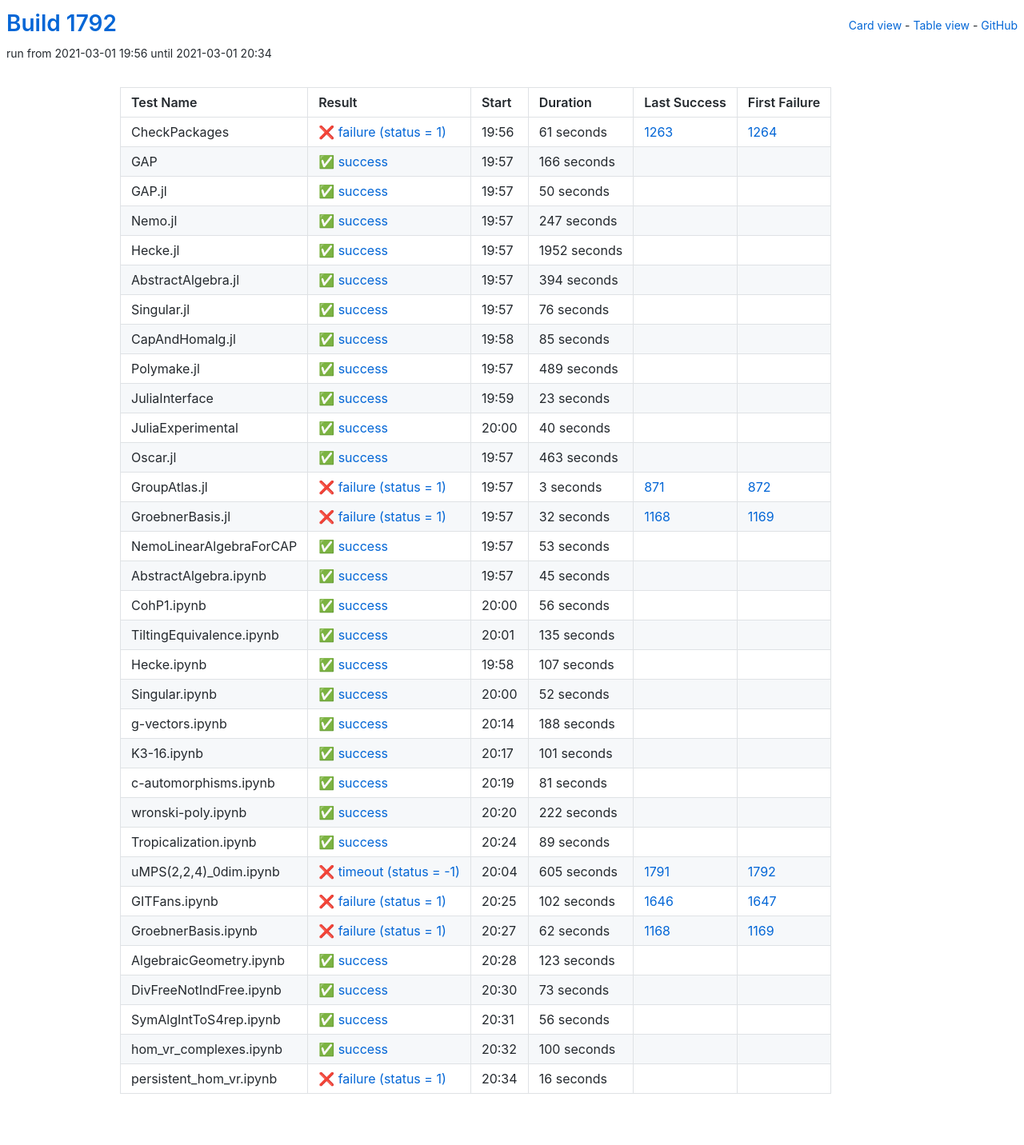
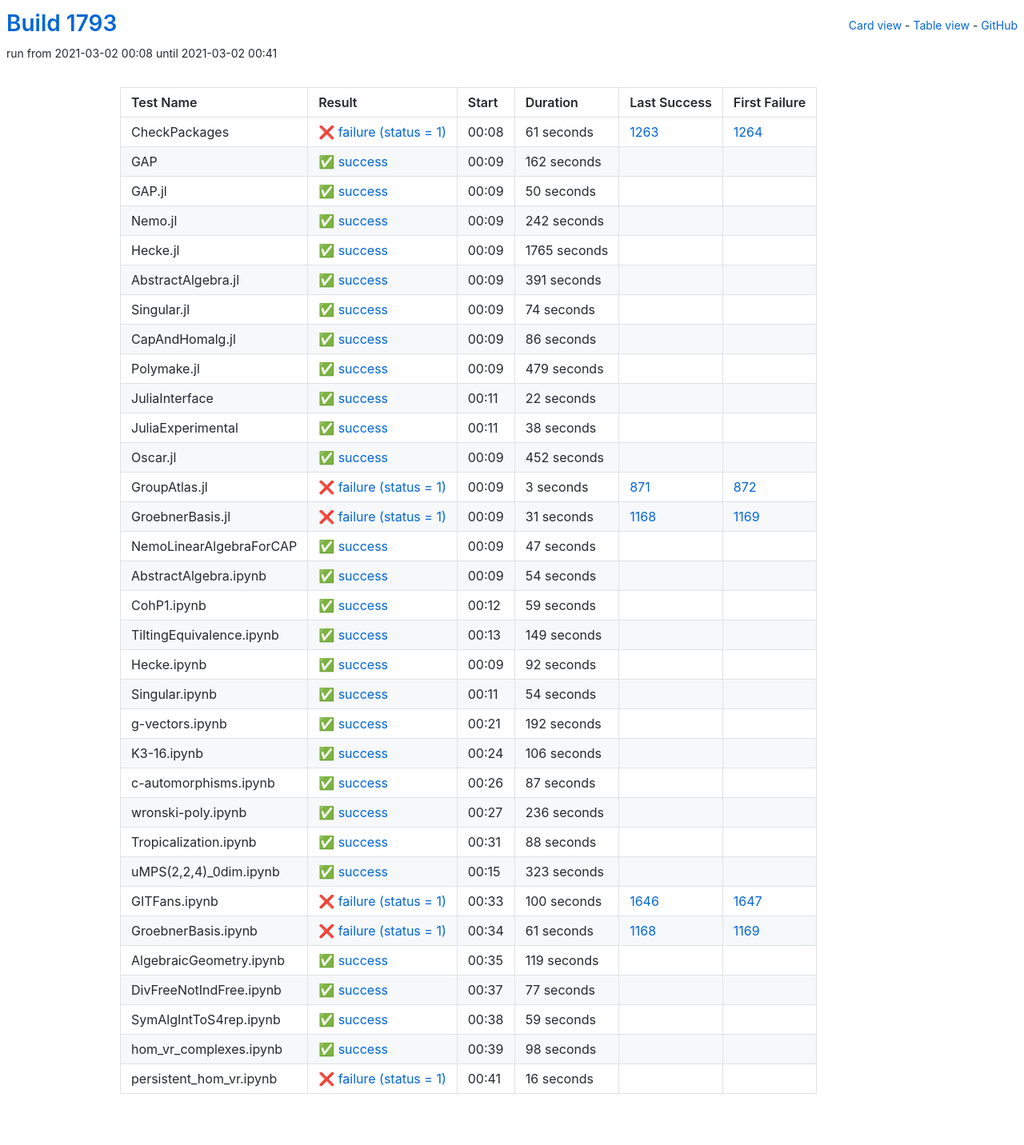
Before and after one commit to oscar-system/oscar-ci-status-stable, a Jekyll site: the page built from table.html, in a window 1280 px wide. Shown: the whole page at 80% size. Built offline with Jekyll 4.4.1, drawn with Linux system fonts in a browser that asks for light colours.

Commit message:
Build #1793

```diff
--- a/_data/ci.yml
+++ b/_data/ci.yml
@@ -1,6 +1,6 @@
 ---
-build: 1792
-build_url: https://oscarci.mathematik.uni-kl.de/job/oscar-stable/1792/
+build: 1793
+build_url: https://oscarci.mathematik.uni-kl.de/job/oscar-stable/1793/
 job: oscar-stable
 organization: oscar-system
 repo: oscar-ci-status-stable
@@ -8,8 +8,8 @@ repourl: https://github.com/oscar-system/oscar-ci-status-stable
 tests:
 - name: CheckPackages
   id: checkpackages
-  log: https://oscarci.mathematik.uni-kl.de/job/oscar-stable/1792/artifact/logs/build-1792/CheckPackages.log
-  start: 2021-03-01 19:56
+  log: https://oscarci.mathematik.uni-kl.de/job/oscar-stable/1793/artifact/logs/build-1793/CheckPackages.log
+  start: 2021-03-02 00:08
   success: false
   exitcode: 1
   status: failure
@@ -20,20 +20,20 @@ tests:
   first_failure_url: https://oscarci.mathematik.uni-kl.de/job/oscar-stable/1264/
 - name: GAP
   id: gap
-  log: https://oscarci.mathematik.uni-kl.de/job/oscar-stable/1792/artifact/logs/build-1792/GAP.log
-  start: 2021-03-01 19:57
+  log: https://oscarci.mathematik.uni-kl.de/job/oscar-stable/1793/artifact/logs/build-1793/GAP.log
+  start: 2021-03-02 00:09
   success: true
   exitcode: 0
   status: success
-  duration: 166
+  duration: 162
   last_success: false
   last_success_url:
   first_failure: false
   first_failure_url:
 - name: GAP.jl
   id: gap-jl
-  log: https://oscarci.mathematik.uni-kl.de/job/oscar-stable/1792/artifact/logs/build-1792/GAP.jl.log
-  start: 2021-03-01 19:57
+  log: https://oscarci.mathematik.uni-kl.de/job/oscar-stable/1793/artifact/logs/build-1793/GAP.jl.log
+  start: 2021-03-02 00:09
   success: true
   exitcode: 0
   status: success
@@ -44,116 +44,116 @@ tests:
   first_failure_url:
 - name: Nemo.jl
   id: nemo-jl
-  log: https://oscarci.mathematik.uni-kl.de/job/oscar-stable/1792/artifact/logs/build-1792/Nemo.jl.log
-  start: 2021-03-01 19:57
+  log: https://oscarci.mathematik.uni-kl.de/job/oscar-stable/1793/artifact/logs/build-1793/Nemo.jl.log
+  start: 2021-03-02 00:09
   success: true
   exitcode: 0
   status: success
-  duration: 247
+  duration: 242
   last_success: false
   last_success_url:
   first_failure: false
   first_failure_url:
 - name: Hecke.jl
   id: hecke-jl
-  log: https://oscarci.mathematik.uni-kl.de/job/oscar-stable/1792/artifact/logs/build-1792/Hecke.jl.log
-  start: 2021-03-01 19:57
+  log: https://oscarci.mathematik.uni-kl.de/job/oscar-stable/1793/artifact/logs/build-1793/Hecke.jl.log
+  start: 2021-03-02 00:09
   success: true
   exitcode: 0
   status: success
-  duration: 1952
+  duration: 1765
   last_success: false
   last_success_url:
   first_failure: false
   first_failure_url:
 - name: AbstractAlgebra.jl
   id: abstractalgebra-jl
-  log: https://oscarci.mathematik.uni-kl.de/job/oscar-stable/1792/artifact/logs/build-1792/AbstractAlgebra.jl.log
-  start: 2021-03-01 19:57
+  log: https://oscarci.mathematik.uni-kl.de/job/oscar-stable/1793/artifact/logs/build-1793/AbstractAlgebra.jl.log
+  start: 2021-03-02 00:09
   success: true
   exitcode: 0
   status: success
-  duration: 394
+  duration: 391
   last_success: false
   last_success_url:
   first_failure: false
   first_failure_url:
 - name: Singular.jl
   id: singular-jl
-  log: https://oscarci.mathematik.uni-kl.de/job/oscar-stable/1792/artifact/logs/build-1792/Singular.jl.log
-  start: 2021-03-01 19:57
+  log: https://oscarci.mathematik.uni-kl.de/job/oscar-stable/1793/artifact/logs/build-1793/Singular.jl.log
+  start: 2021-03-02 00:09
   success: true
   exitcode: 0
   status: success
-  duration: 76
+  duration: 74
   last_success: false
   last_success_url:
   first_failure: false
   first_failure_url:
 - name: CapAndHomalg.jl
   id: capandhomalg-jl
-  log: https://oscarci.mathematik.uni-kl.de/job/oscar-stable/1792/artifact/logs/build-1792/CapAndHomalg.jl.log
-  start: 2021-03-01 19:58
+  log: https://oscarci.mathematik.uni-kl.de/job/oscar-stable/1793/artifact/logs/build-1793/CapAndHomalg.jl.log
+  start: 2021-03-02 00:09
   success: true
   exitcode: 0
   status: success
-  duration: 85
+  duration: 86
   last_success: false
   last_success_url:
   first_failure: false
   first_failure_url:
 - name: Polymake.jl
   id: polymake-jl
-  log: https://oscarci.mathematik.uni-kl.de/job/oscar-stable/1792/artifact/logs/build-1792/Polymake.jl.log
-  start: 2021-03-01 19:57
+  log: https://oscarci.mathematik.uni-kl.de/job/oscar-stable/1793/artifact/logs/build-1793/Polymake.jl.log
+  start: 2021-03-02 00:09
   success: true
   exitcode: 0
   status: success
-  duration: 489
+  duration: 479
   last_success: false
   last_success_url:
   first_failure: false
   first_failure_url:
 - name: JuliaInterface
   id: juliainterface
-  log: https://oscarci.mathematik.uni-kl.de/job/oscar-stable/1792/artifact/logs/build-1792/JuliaInterface.log
-  start: 2021-03-01 19:59
+  log: https://oscarci.mathematik.uni-kl.de/job/oscar-stable/1793/artifact/logs/build-1793/JuliaInterface.log
+  start: 2021-03-02 00:11
   success: true
   exitcode: 0
   status: success
-  duration: 23
+  duration: 22
   last_success: false
   last_success_url:
   first_failure: false
   first_failure_url:
 - name: JuliaExperimental
   id: juliaexperimental
-  log: https://oscarci.mathematik.uni-kl.de/job/oscar-stable/1792/artifact/logs/build-1792/JuliaExperimental.log
-  start: 2021-03-01 20:00
+  log: https://oscarci.mathematik.uni-kl.de/job/oscar-stable/1793/artifact/logs/build-1793/JuliaExperimental.log
+  start: 2021-03-02 00:11
   success: true
   exitcode: 0
   status: success
-  duration: 40
+  duration: 38
   last_success: false
   last_success_url:
   first_failure: false
   first_failure_url:
 - name: Oscar.jl
   id: oscar-jl
-  log: https://oscarci.mathematik.uni-kl.de/job/oscar-stable/1792/artifact/logs/build-1792/Oscar.jl.log
-  start: 2021-03-01 19:57
+  log: https://oscarci.mathematik.uni-kl.de/job/oscar-stable/1793/artifact/logs/build-1793/Oscar.jl.log
+  start: 2021-03-02 00:09
   success: true
   exitcode: 0
   status: success
-  duration: 463
+  duration: 452
   last_success: false
   last_success_url:
   first_failure: false
   first_failure_url:
 - name: GroupAtlas.jl
   id: groupatlas-jl
-  log: https://oscarci.mathematik.uni-kl.de/job/oscar-stable/1792/artifact/logs/build-1792/GroupAtlas.jl.log
-  start: 2021-03-01 19:57
+  log: https://oscarci.mathematik.uni-kl.de/job/oscar-stable/1793/artifact/logs/build-1793/GroupAtlas.jl.log
+  start: 2021-03-02 00:09
   success: false
   exitcode: 1
   status: failure
@@ -164,236 +164,236 @@ tests:
   first_failure_url: https://oscarci.mathematik.uni-kl.de/job/oscar-stable/872/
 - name: GroebnerBasis.jl
   id: groebnerbasis-jl
-  log: https://oscarci.mathematik.uni-kl.de/job/oscar-stable/1792/artifact/logs/build-1792/GroebnerBasis.jl.log
-  start: 2021-03-01 19:57
+  log: https://oscarci.mathematik.uni-kl.de/job/oscar-stable/1793/artifact/logs/build-1793/GroebnerBasis.jl.log
+  start: 2021-03-02 00:09
   success: false
   exitcode: 1
   status: failure
-  duration: 32
+  duration: 31
   last_success: 1168
   last_success_url: https://oscarci.mathematik.uni-kl.de/job/oscar-stable/1168/
   first_failure: 1169
   first_failure_url: https://oscarci.mathematik.uni-kl.de/job/oscar-stable/1169/
 - name: NemoLinearAlgebraForCAP
   id: nemolinearalgebraforcap
-  log: https://oscarci.mathematik.uni-kl.de/job/oscar-stable/1792/artifact/logs/build-1792/NemoLinearAlgebraForCAP.log
-  start: 2021-03-01 19:57
+  log: https://oscarci.mathematik.uni-kl.de/job/oscar-stable/1793/artifact/logs/build-1793/NemoLinearAlgebraForCAP.log
+  start: 2021-03-02 00:09
   success: true
   exitcode: 0
   status: success
-  duration: 53
+  duration: 47
   last_success: false
   last_success_url:
   first_failure: false
   first_failure_url:
 - name: AbstractAlgebra.ipynb
   id: abstractalgebra-ipynb
-  log: https://oscarci.mathematik.uni-kl.de/job/oscar-stable/1792/artifact/logs/build-1792/AbstractAlgebra.ipynb.log
-  start: 2021-03-01 19:57
+  log: https://oscarci.mathematik.uni-kl.de/job/oscar-stable/1793/artifact/logs/build-1793/AbstractAlgebra.ipynb.log
+  start: 2021-03-02 00:09
   success: true
   exitcode: 0
   status: success
-  duration: 45
+  duration: 54
   last_success: false
   last_success_url:
   first_failure: false
   first_failure_url:
 - name: CohP1.ipynb
   id: cohp1-ipynb
-  log: https://oscarci.mathematik.uni-kl.de/job/oscar-stable/1792/artifact/logs/build-1792/CohP1.ipynb.log
-  start: 2021-03-01 20:00
+  log: https://oscarci.mathematik.uni-kl.de/job/oscar-stable/1793/artifact/logs/build-1793/CohP1.ipynb.log
+  start: 2021-03-02 00:12
   success: true
   exitcode: 0
   status: success
-  duration: 56
+  duration: 59
   last_success: false
   last_success_url:
   first_failure: false
   first_failure_url:
 - name: TiltingEquivalence.ipynb
   id: tiltingequivalence-ipynb
-  log: https://oscarci.mathematik.uni-kl.de/job/oscar-stable/1792/artifact/logs/build-1792/TiltingEquivalence.ipynb.log
-  start: 2021-03-01 20:01
+  log: https://oscarci.mathematik.uni-kl.de/job/oscar-stable/1793/artifact/logs/build-1793/TiltingEquivalence.ipynb.log
+  start: 2021-03-02 00:13
   success: true
   exitcode: 0
   status: success
-  duration: 135
+  duration: 149
   last_success: false
   last_success_url:
   first_failure: false
   first_failure_url:
 - name: Hecke.ipynb
   id: hecke-ipynb
-  log: https://oscarci.mathematik.uni-kl.de/job/oscar-stable/1792/artifact/logs/build-1792/Hecke.ipynb.log
-  start: 2021-03-01 19:58
+  log: https://oscarci.mathematik.uni-kl.de/job/oscar-stable/1793/artifact/logs/build-1793/Hecke.ipynb.log
+  start: 2021-03-02 00:09
   success: true
   exitcode: 0
   status: success
-  duration: 107
+  duration: 92
   last_success: false
   last_success_url:
   first_failure: false
   first_failure_url:
 - name: Singular.ipynb
   id: singular-ipynb
-  log: https://oscarci.mathematik.uni-kl.de/job/oscar-stable/1792/artifact/logs/build-1792/Singular.ipynb.log
-  start: 2021-03-01 20:00
+  log: https://oscarci.mathematik.uni-kl.de/job/oscar-stable/1793/artifact/logs/build-1793/Singular.ipynb.log
+  start: 2021-03-02 00:11
   success: true
   exitcode: 0
   status: success
-  duration: 52
+  duration: 54
   last_success: false
   last_success_url:
   first_failure: false
   first_failure_url:
 - name: g-vectors.ipynb
   id: g-vectors-ipynb
-  log: https://oscarci.mathematik.uni-kl.de/job/oscar-stable/1792/artifact/logs/build-1792/g-vectors.ipynb.log
-  start: 2021-03-01 20:14
+  log: https://oscarci.mathematik.uni-kl.de/job/oscar-stable/1793/artifact/logs/build-1793/g-vectors.ipynb.log
+  start: 2021-03-02 00:21
   success: true
   exitcode: 0
   status: success
-  duration: 188
+  duration: 192
   last_success: false
   last_success_url:
   first_failure: false
   first_failure_url:
 - name: K3-16.ipynb
   id: k3-16-ipynb
-  log: https://oscarci.mathematik.uni-kl.de/job/oscar-stable/1792/artifact/logs/build-1792/K3-16.ipynb.log
-  start: 2021-03-01 20:17
+  log: https://oscarci.mathematik.uni-kl.de/job/oscar-stable/1793/artifact/logs/build-1793/K3-16.ipynb.log
+  start: 2021-03-02 00:24
   success: true
   exitcode: 0
   status: success
-  duration: 101
+  duration: 106
   last_success: false
   last_success_url:
   first_failure: false
   first_failure_url:
 - name: c-automorphisms.ipynb
   id: c-automorphisms-ipynb
-  log: https://oscarci.mathematik.uni-kl.de/job/oscar-stable/1792/artifact/logs/build-1792/c-automorphisms.ipynb.log
-  start: 2021-03-01 20:19
+  log: https://oscarci.mathematik.uni-kl.de/job/oscar-stable/1793/artifact/logs/build-1793/c-automorphisms.ipynb.log
+  start: 2021-03-02 00:26
   success: true
   exitcode: 0
   status: success
-  duration: 81
+  duration: 87
   last_success: false
   last_success_url:
   first_failure: false
   first_failure_url:
 - name: wronski-poly.ipynb
   id: wronski-poly-ipynb
-  log: https://oscarci.mathematik.uni-kl.de/job/oscar-stable/1792/artifact/logs/build-1792/wronski-poly.ipynb.log
-  start: 2021-03-01 20:20
+  log: https://oscarci.mathematik.uni-kl.de/job/oscar-stable/1793/artifact/logs/build-1793/wronski-poly.ipynb.log
+  start: 2021-03-02 00:27
   success: true
   exitcode: 0
   status: success
-  duration: 222
+  duration: 236
   last_success: false
   last_success_url:
   first_failure: false
   first_failure_url:
 - name: Tropicalization.ipynb
   id: tropicalization-ipynb
-  log: https://oscarci.mathematik.uni-kl.de/job/oscar-stable/1792/artifact/logs/build-1792/Tropicalization.ipynb.log
-  start: 2021-03-01 20:24
+  log: https://oscarci.mathematik.uni-kl.de/job/oscar-stable/1793/artifact/logs/build-1793/Tropicalization.ipynb.log
+  start: 2021-03-02 00:31
   success: true
   exitcode: 0
   status: success
-  duration: 89
+  duration: 88
   last_success: false
   last_success_url:
   first_failure: false
   first_failure_url:
 - name: uMPS(2,2,4)_0dim.ipynb
   id: umps-2-2-4-0dim-ipynb
-  log: https://oscarci.mathematik.uni-kl.de/job/oscar-stable/1792/artifact/logs/build-1792/uMPS-2-2-4-_0dim.ipynb.log
-  start: 2021-03-01 20:04
-  success: false
-  exitcode: -1
-  status: timeout
-  duration: 605
-  last_success: 1791
-  last_success_url: https://oscarci.mathematik.uni-kl.de/job/oscar-stable/1791/
-  first_failure: 1792
-  first_failure_url: https://oscarci.mathematik.uni-kl.de/job/oscar-stable/1792/
+  log: https://oscarci.mathematik.uni-kl.de/job/oscar-stable/1793/artifact/logs/build-1793/uMPS-2-2-4-_0dim.ipynb.log
+  start: 2021-03-02 00:15
+  success: true
+  exitcode: 0
+  status: success
+  duration: 323
+  last_success: false
+  last_success_url:
+  first_failure: false
+  first_failure_url:
 - name: GITFans.ipynb
   id: gitfans-ipynb
-  log: https://oscarci.mathematik.uni-kl.de/job/oscar-stable/1792/artifact/logs/build-1792/GITFans.ipynb.log
-  start: 2021-03-01 20:25
+  log: https://oscarci.mathematik.uni-kl.de/job/oscar-stable/1793/artifact/logs/build-1793/GITFans.ipynb.log
+  start: 2021-03-02 00:33
   success: false
   exitcode: 1
   status: failure
-  duration: 102
+  duration: 100
   last_success: 1646
   last_success_url: https://oscarci.mathematik.uni-kl.de/job/oscar-stable/1646/
   first_failure: 1647
   first_failure_url: https://oscarci.mathematik.uni-kl.de/job/oscar-stable/1647/
 - name: GroebnerBasis.ipynb
   id: groebnerbasis-ipynb
-  log: https://oscarci.mathematik.uni-kl.de/job/oscar-stable/1792/artifact/logs/build-1792/GroebnerBasis.ipynb.log
-  start: 2021-03-01 20:27
+  log: https://oscarci.mathematik.uni-kl.de/job/oscar-stable/1793/artifact/logs/build-1793/GroebnerBasis.ipynb.log
+  start: 2021-03-02 00:34
   success: false
   exitcode: 1
   status: failure
-  duration: 62
+  duration: 61
   last_success: 1168
   last_success_url: https://oscarci.mathematik.uni-kl.de/job/oscar-stable/1168/
   first_failure: 1169
   first_failure_url: https://oscarci.mathematik.uni-kl.de/job/oscar-stable/1169/
 - name: AlgebraicGeometry.ipynb
   id: algebraicgeometry-ipynb
-  log: https://oscarci.mathematik.uni-kl.de/job/oscar-stable/1792/artifact/logs/build-1792/AlgebraicGeometry.ipynb.log
-  start: 2021-03-01 20:28
+  log: https://oscarci.mathematik.uni-kl.de/job/oscar-stable/1793/artifact/logs/build-1793/AlgebraicGeometry.ipynb.log
+  start: 2021-03-02 00:35
   success: true
   exitcode: 0
   status: success
-  duration: 123
+  duration: 119
   last_success: false
   last_success_url:
   first_failure: false
   first_failure_url:
 - name: DivFreeNotIndFree.ipynb
   id: divfreenotindfree-ipynb
-  log: https://oscarci.mathematik.uni-kl.de/job/oscar-stable/1792/artifact/logs/build-1792/DivFreeNotIndFree.ipynb.log
-  start: 2021-03-01 20:30
+  log: https://oscarci.mathematik.uni-kl.de/job/oscar-stable/1793/artifact/logs/build-1793/DivFreeNotIndFree.ipynb.log
+  start: 2021-03-02 00:37
   success: true
   exitcode: 0
   status: success
-  duration: 73
+  duration: 77
   last_success: false
   last_success_url:
   first_failure: false
   first_failure_url:
 - name: SymAlgIntToS4rep.ipynb
   id: symalginttos4rep-ipynb
-  log: https://oscarci.mathematik.uni-kl.de/job/oscar-stable/1792/artifact/logs/build-1792/SymAlgIntToS4rep.ipynb.log
-  start: 2021-03-01 20:31
+  log: https://oscarci.mathematik.uni-kl.de/job/oscar-stable/1793/artifact/logs/build-1793/SymAlgIntToS4rep.ipynb.log
+  start: 2021-03-02 00:38
   success: true
   exitcode: 0
   status: success
-  duration: 56
+  duration: 59
   last_success: false
   last_success_url:
   first_failure: false
   first_failure_url:
 - name: hom_vr_complexes.ipynb
   id: hom-vr-complexes-ipynb
-  log: https://oscarci.mathematik.uni-kl.de/job/oscar-stable/1792/artifact/logs/build-1792/hom_vr_complexes.ipynb.log
-  start: 2021-03-01 20:32
+  log: https://oscarci.mathematik.uni-kl.de/job/oscar-stable/1793/artifact/logs/build-1793/hom_vr_complexes.ipynb.log
+  start: 2021-03-02 00:39
   success: true
   exitcode: 0
   status: success
-  duration: 100
+  duration: 98
   last_success: false
   last_success_url:
   first_failure: false
   first_failure_url:
 - name: persistent_hom_vr.ipynb
   id: persistent-hom-vr-ipynb
-  log: https://oscarci.mathematik.uni-kl.de/job/oscar-stable/1792/artifact/logs/build-1792/persistent_hom_vr.ipynb.log
-  start: 2021-03-01 20:34
+  log: https://oscarci.mathematik.uni-kl.de/job/oscar-stable/1793/artifact/logs/build-1793/persistent_hom_vr.ipynb.log
+  start: 2021-03-02 00:41
   success: false
   exitcode: 1
   status: failure
```
Also changed, not shown: README.md.
